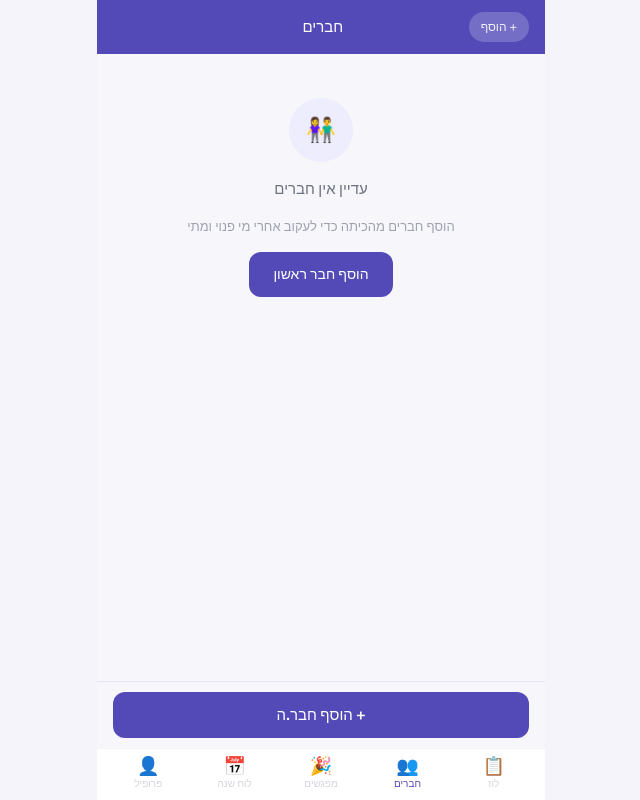
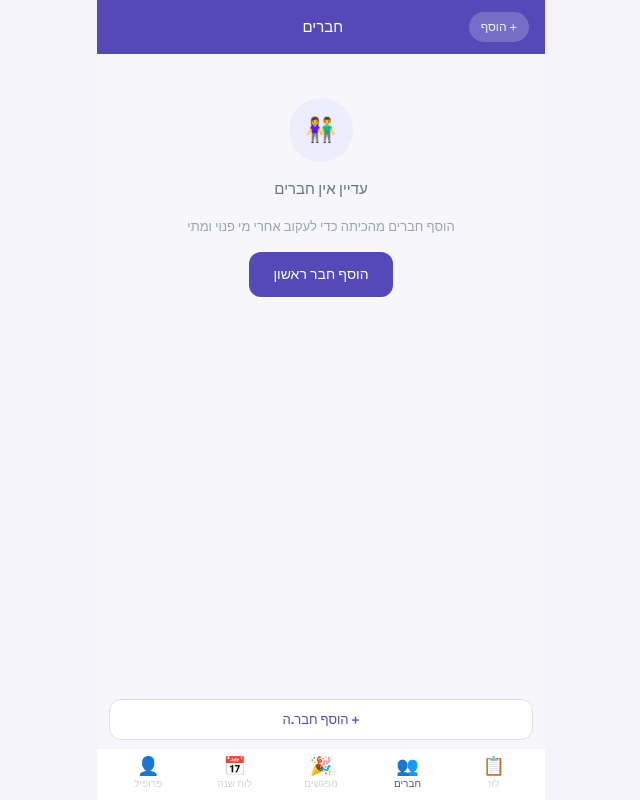
Before and after one commit to madeinphk-alt/kidimeet, a Next.js app: page /friends in a window 1280 px wide. Shown: the whole page, without its empty margins (319-959 px from the left). Built offline with nearby package versions, Linux system fonts and the light colour scheme.

Commit message:
Match add-friend button style to schedule page bottom button
Co-Authored-By: Claude Sonnet 4.6 <noreply@anthropic.com>

```diff
--- a/src/app/friends/page.tsx
+++ b/src/app/friends/page.tsx
@@ -185,10 +185,10 @@ export default function FriendsPage() {
         )}
       </main>
 
-      <div className="px-4 py-2.5 bg-[#f7f6fb] border-t border-[#e8e5f5]">
+      <div className="px-3 pb-2 bg-[#f7f6fb]">
         <Link
           href="/friends/add"
-          className="block w-full bg-[#534AB7] text-white text-[15px] font-medium text-center py-3 rounded-xl"
+          className="block w-full text-center bg-white border border-[#e0ddf0] text-[#534AB7] text-[13px] font-medium py-2.5 rounded-xl active:opacity-70"
         >
           + הוסף חבר.ה
         </Link>
```
